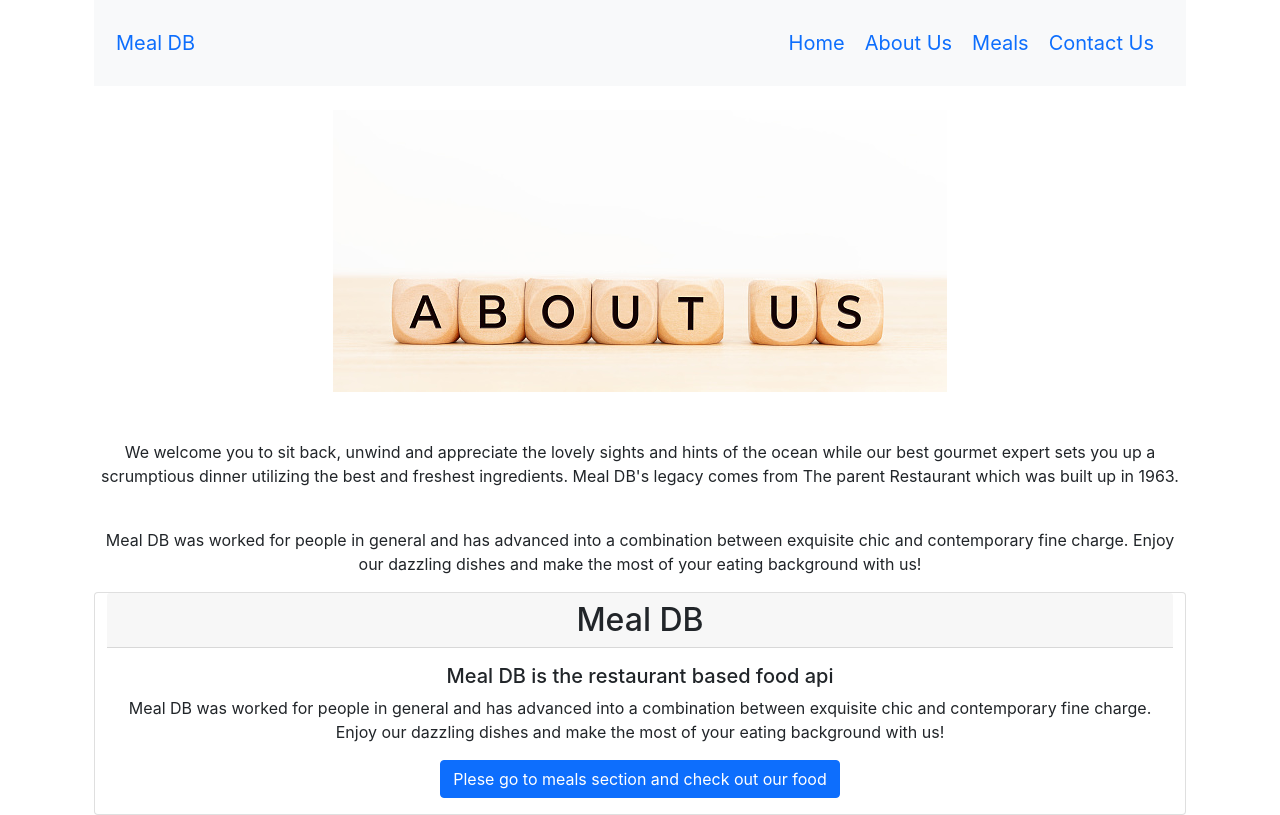
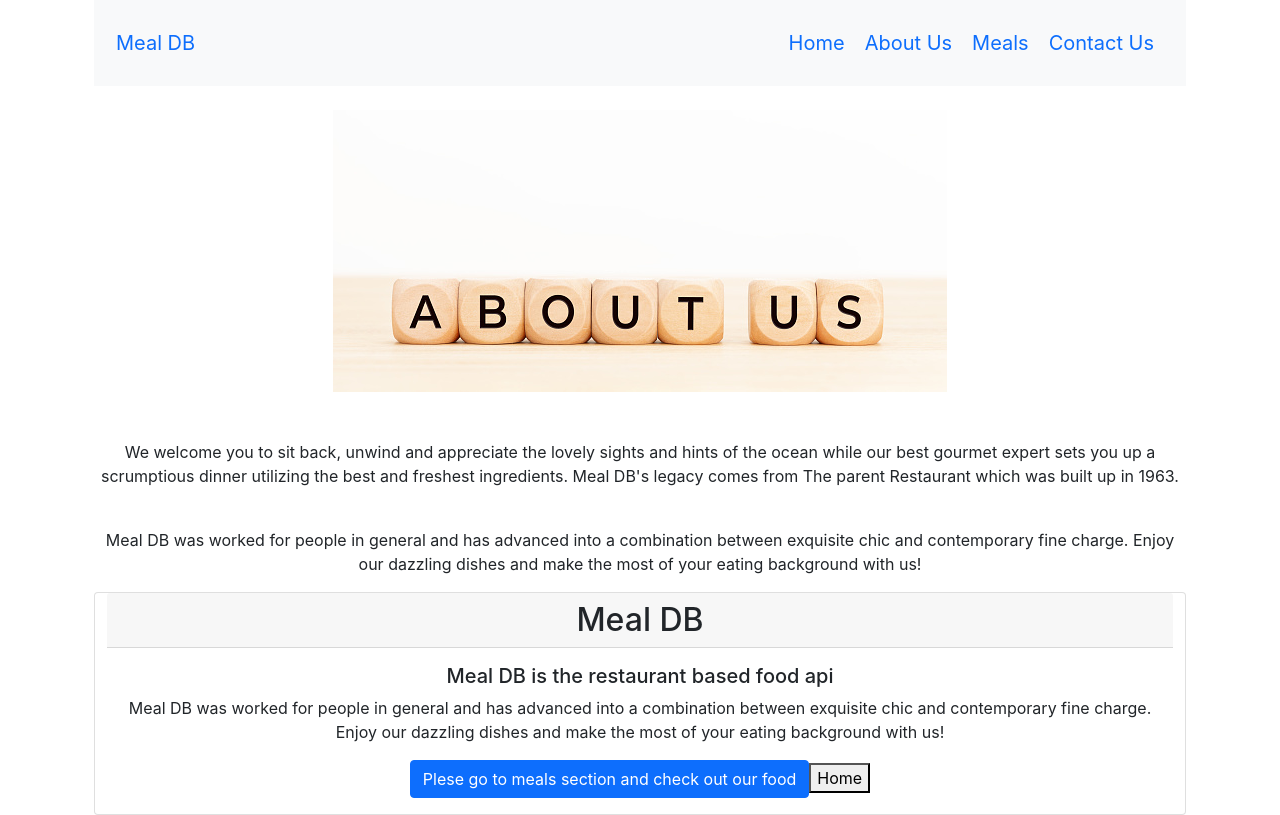
Before and after one commit to devruhul/meal-db-react-bootstrap, a React (Create React App) app: page /about in a window 1280 px wide. Built offline with nearby package versions, Linux system fonts and the light colour scheme; the HTML template or start-up script is replaced by a standard one.

Commit message:
add button by props.children

```diff
--- a/src/components/AboutUs/AboutUs.js
+++ b/src/components/AboutUs/AboutUs.js
@@ -2,6 +2,7 @@ import React from 'react';
 import Footer from '../shared/Footer/Footer';
 import Header from '../shared/Header/Header';
 import about from '../images/about-us.jpg'
+import { Link } from 'react-router-dom';
 const AboutUs = () => {
     return (
         <div className='container'>
@@ -18,7 +19,11 @@ const AboutUs = () => {
                 Enjoy our dazzling dishes and make the most of your eating background with us!
             </p>
 
-            <Footer> </Footer>
+            <Footer>
+                <Link to="/">
+                    <button> Home</button>
+                </Link>
+            </Footer>
         </div>
     );
 };
--- a/src/components/Meal/Meal.js
+++ b/src/components/Meal/Meal.js
@@ -7,7 +7,7 @@ const Meal = (props) => {
     return (
         <div className=' fluid meal-container meal-box'>
             <Card border="info" style={{ width: '18rem' }}>
-                <img src={strMealThumb} class="card-img-top" alt="..." />
+                <img src={strMealThumb} className="card-img-top" alt="..." />
                 <Card.Body>
                     <Card.Title>{strMeal}</Card.Title>
                     <Card.Text>
@@ -16,8 +16,6 @@ const Meal = (props) => {
                 </Card.Body>
             </Card>
         </div>
-
-
     );
 };
 
--- a/src/components/Meals/Meals.js
+++ b/src/components/Meals/Meals.js
@@ -23,7 +23,6 @@ const Meals = () => {
                     meal={meal}
                 ></Meal>)}
             </div>
-
             <div>
                 <Card>
                     <Card.Header as="h2">Meal DB</Card.Header>
--- a/src/components/shared/Footer/Footer.js
+++ b/src/components/shared/Footer/Footer.js
@@ -1,7 +1,7 @@
 import React from 'react';
 import { Button, Card } from 'react-bootstrap';
 
-const Footer = () => {
+const Footer = (props) => {
     return (
         <div>
             <Card className='container'>
@@ -13,6 +13,7 @@ const Footer = () => {
                         Enjoy our dazzling dishes and make the most of your eating background with us!
                     </Card.Text>
                     <Button variant="primary"> Plese go to meals section and check out our food</Button>
+                    {props.children}
                 </Card.Body>
             </Card>
         </div>
--- a/src/components/shared/Header/Header.js
+++ b/src/components/shared/Header/Header.js
@@ -24,7 +24,6 @@ const Header = () => {
                     </Container>
                 </Navbar>
             </header>
-
         </div>
     );
 };
```
